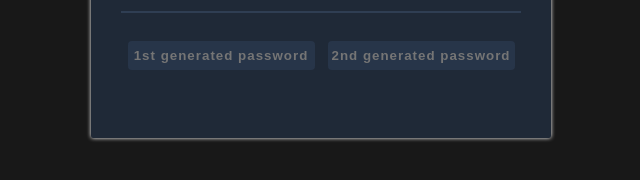
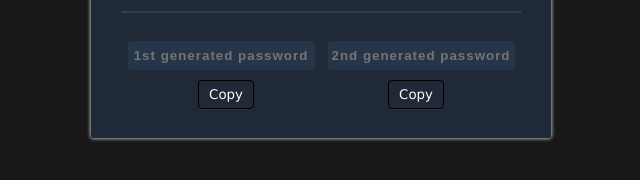
Before and after one commit to blessing-code/blessing-code-random-password-generator, a plain HTML site: page index.html in a window 1280 px wide. Shown: the part 282-462 px from the top of the page, 319-959 px from the left. Drawn offline with Linux system fonts and the light colour scheme.

Commit message:
Refactor and Add a copy password button

```diff
--- a/index.css
+++ b/index.css
@@ -76,3 +76,16 @@ input {
     text-align: center;
     color: rgb(21, 179, 102);
 }
+
+.copy-btn {
+    display: flex;
+    justify-content: space-around;
+    padding: 10px 10px;
+}
+
+.btn {
+    background: linear-gradient(pink, green);
+    color: rgb(253, 253, 253);
+    background: transparent;
+    border: 1px solid black;
+}
--- a/index.html
+++ b/index.html
@@ -16,7 +16,7 @@
 
         <button type="button" id="generate-btn" onclick="generatePassword()"> Generate passwords </button>
 
-         <div class="line"></div>
+        <div class="line"></div>
 
         <br>
 
@@ -25,6 +25,12 @@
             <input type="text" id="pass-code-two" placeholder="2nd generated password">
         </div>
 
+        <div class="copy-btn">
+            <button type="button" id="copy-btn" onclick="copyFirstPwd()" class="btn"> Copy </button>
+            <button type="button" id="copy-btn2" onclick="copySecondPwd()" class="btn"> Copy </button>
+        </div>
+
+
     </div>
 
     <script src="index.js"></script>
--- a/index.js
+++ b/index.js
@@ -26,3 +26,20 @@ function generatePassword() {
     let secondInput = document.getElementById("pass-code-two")
     secondInput.value = passwordTwo;
 }
+
+let firstBtn = document.getElementById("pass-code-one")
+function copyFirstPwd() {
+    firstBtn.select()
+    document.execCommand('copy');
+    console.log("This should be working")
+}
+
+function copySecondPwd() {
+    let secondBtn = document.getElementById("pass-code-two")
+    secondBtn.select();
+    document.execCommand("copy");
+    console.log("This should be working");
+}
+
+// BR+b9$`^#m
+// g@S$w)]ZkL
```
